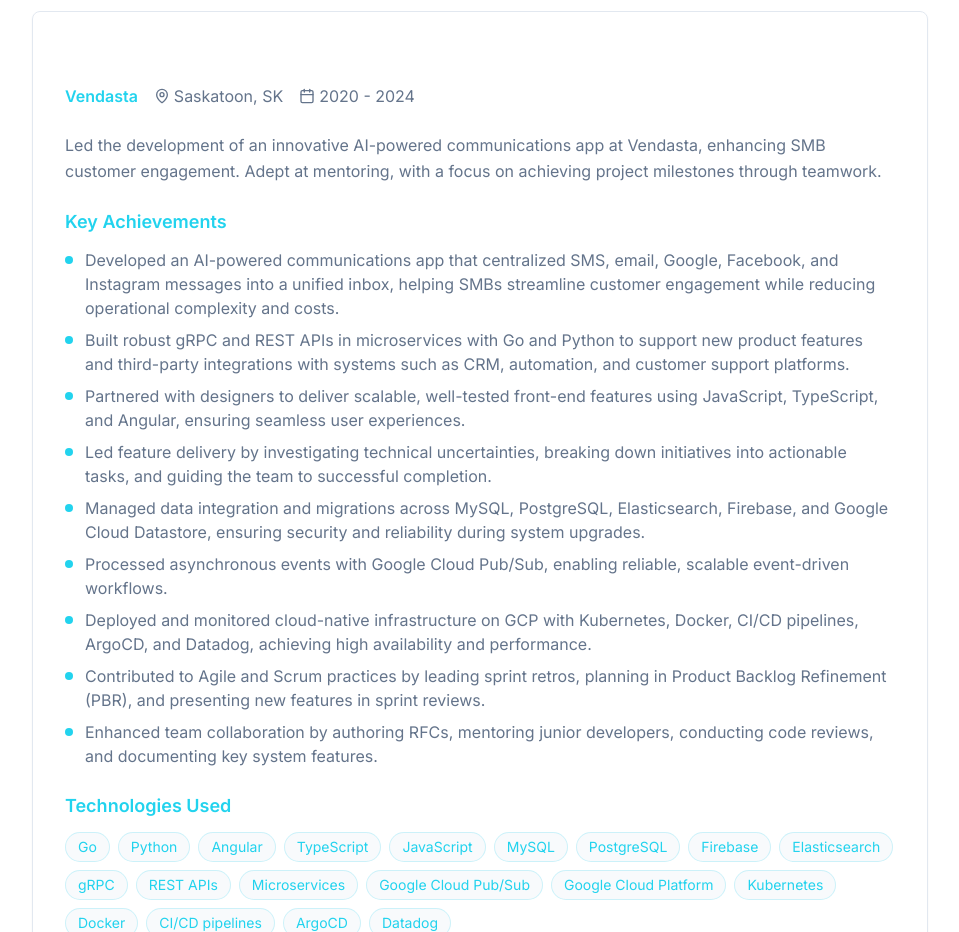
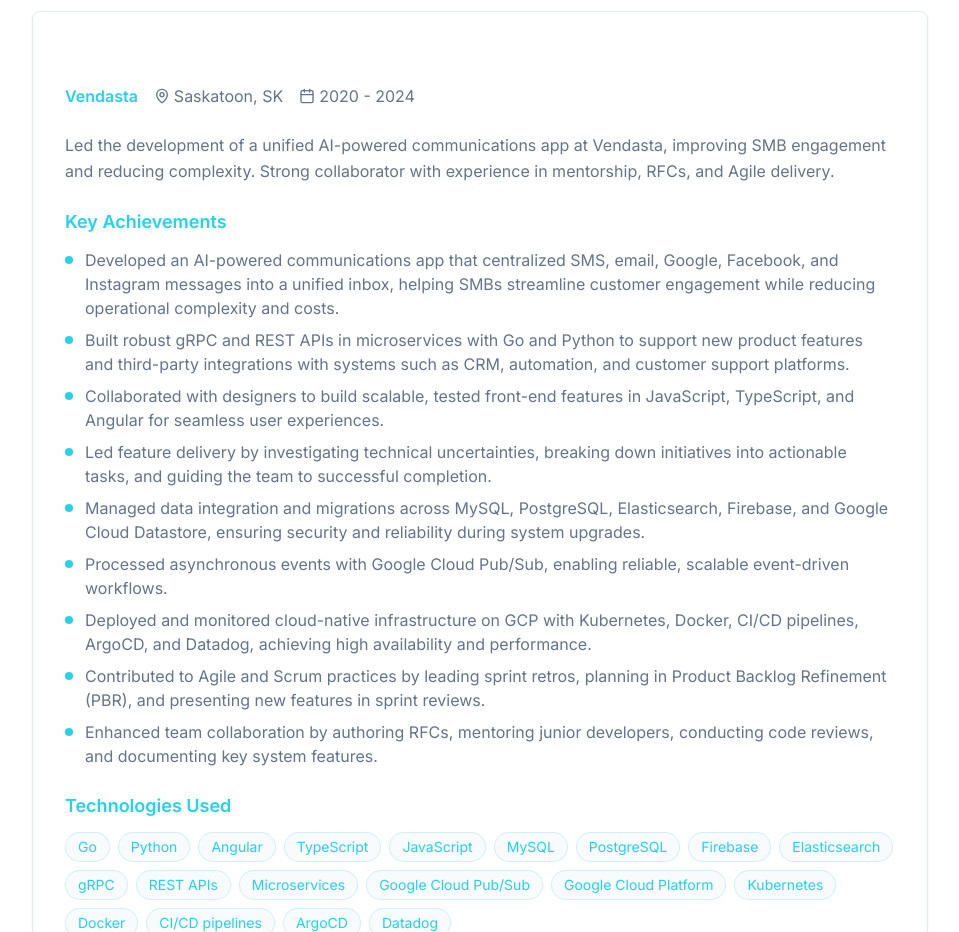
Before and after one commit to EvanHuang7/portfolio-app, a Next.js app: page / in a window 1280 px wide. Shown: the part 3920-4852 px from the top of the page, without its empty margins (160-1119 px from the left). Built offline with nearby package versions, Linux system fonts and the light colour scheme.

Commit message:
update description of Experience section

```diff
--- a/components/Experience.tsx
+++ b/components/Experience.tsx
@@ -15,11 +15,11 @@
       location: "Saskatoon, SK",
       period: "2020 - 2024",
       description:
-        "Led the development of an innovative AI-powered communications app at Vendasta, enhancing SMB customer engagement. Adept at mentoring, with a focus on achieving project milestones through teamwork.",
+        "Led the development of a unified AI-powered communications app at Vendasta, improving SMB engagement and reducing complexity. Strong collaborator with experience in mentorship, RFCs, and Agile delivery.",
       achievements: [
         "Developed an AI-powered communications app that centralized SMS, email, Google, Facebook, and Instagram messages into a unified inbox, helping SMBs streamline customer engagement while reducing operational complexity and costs.",
         "Built robust gRPC and REST APIs in microservices with Go and Python to support new product features and third-party integrations with systems such as CRM, automation, and customer support platforms.",
-        "Partnered with designers to deliver scalable, well-tested front-end features using JavaScript, TypeScript, and Angular, ensuring seamless user experiences.",
+        "Collaborated with designers to build scalable, tested front-end features in JavaScript, TypeScript, and Angular for seamless user experiences.",
         "Led feature delivery by investigating technical uncertainties, breaking down initiatives into actionable tasks, and guiding the team to successful completion.",
         "Managed data integration and migrations across MySQL, PostgreSQL, Elasticsearch, Firebase, and Google Cloud Datastore, ensuring security and reliability during system upgrades.",
         "Processed asynchronous events with Google Cloud Pub/Sub, enabling reliable, scalable event-driven workflows.",
```
